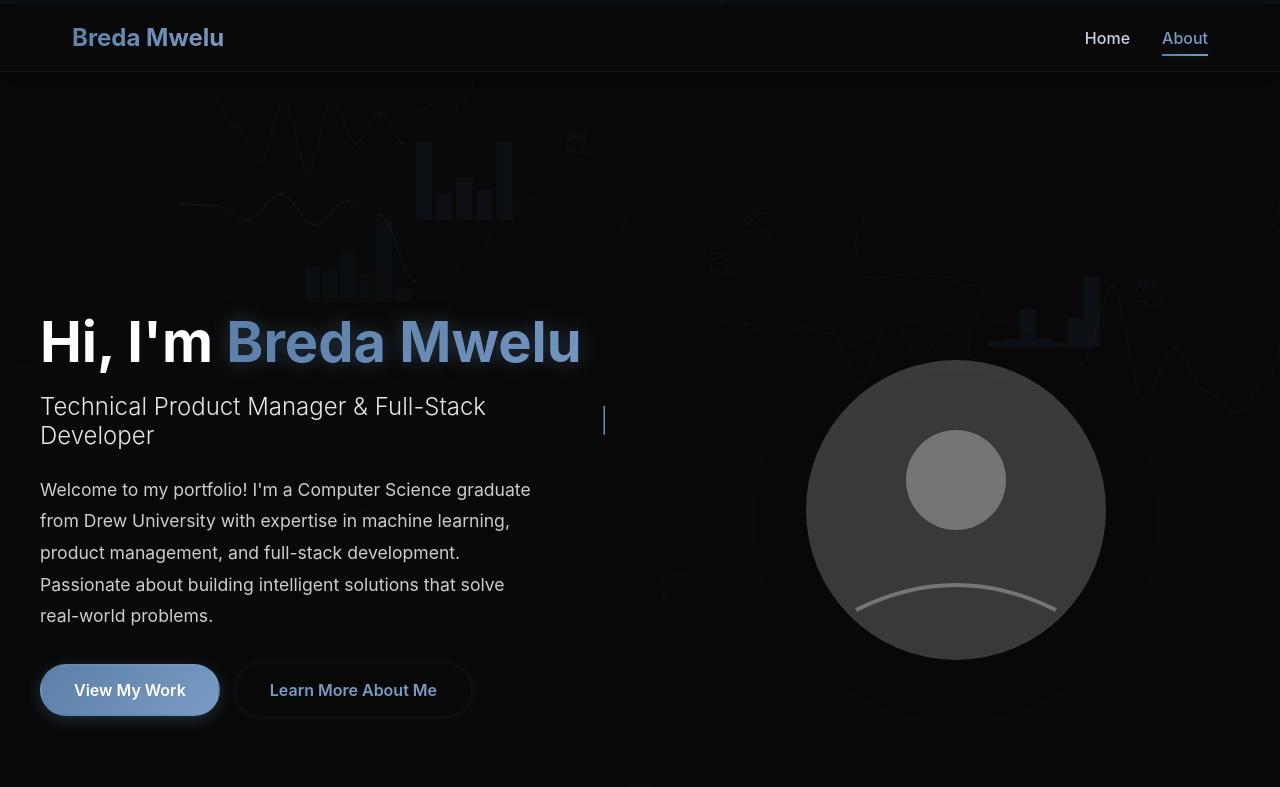
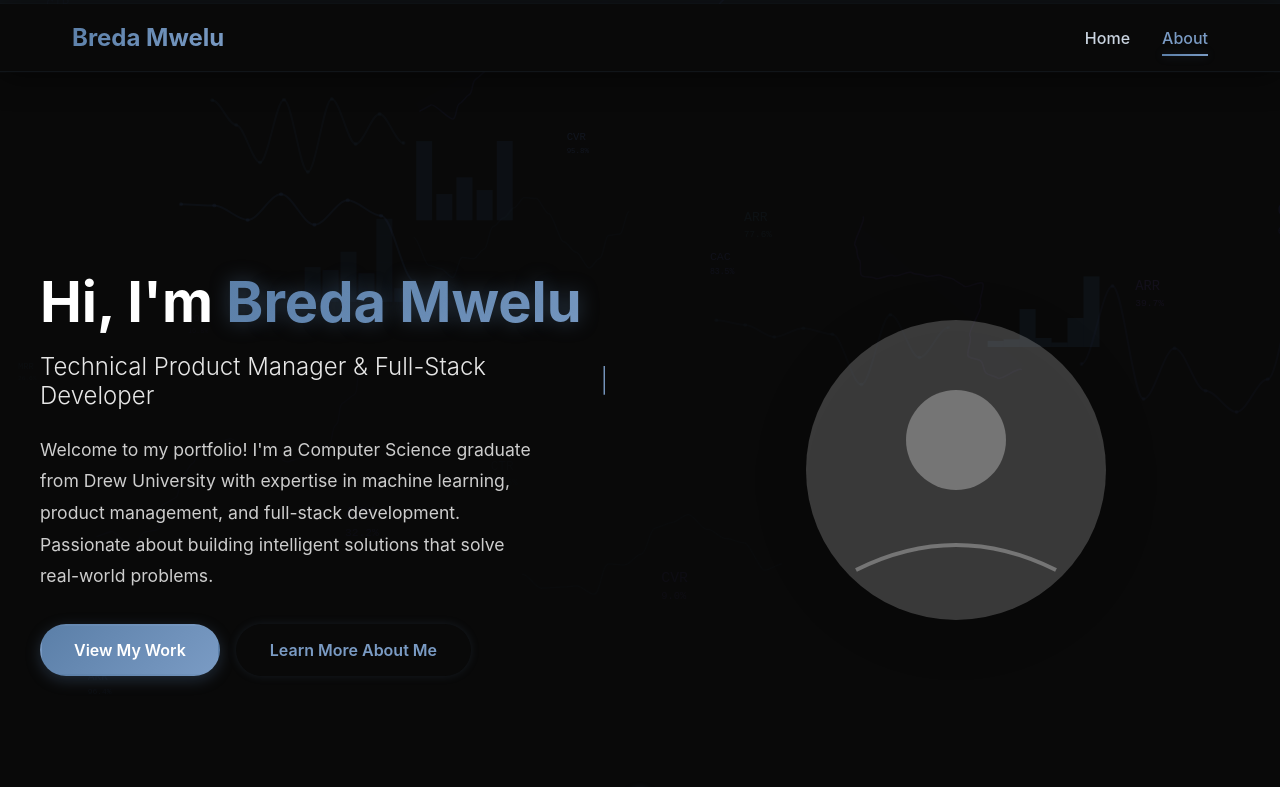
Before and after one commit to bmwelu12/breda.github.io, a React (Create React App) app: page / in a window 1280 px wide. Shown: the top 787 px of the page. Built offline with nearby package versions, Linux system fonts and the light colour scheme.

Commit message:
Refactor: Adjust padding and positioning in Home.css for scroll indicator alignment

```diff
--- a/src/pages/Home.css
+++ b/src/pages/Home.css
@@ -6,8 +6,7 @@
   align-items: center;
   padding: 4rem 2rem;
   min-height: 100vh;
-  position: relative;
-  padding-top: calc(4rem + 80px); /* Add padding for fixed navbar */
+  position: relative; /* Required for .scroll-indicator absolute positioning */
 }
 
 .home-container {
```
